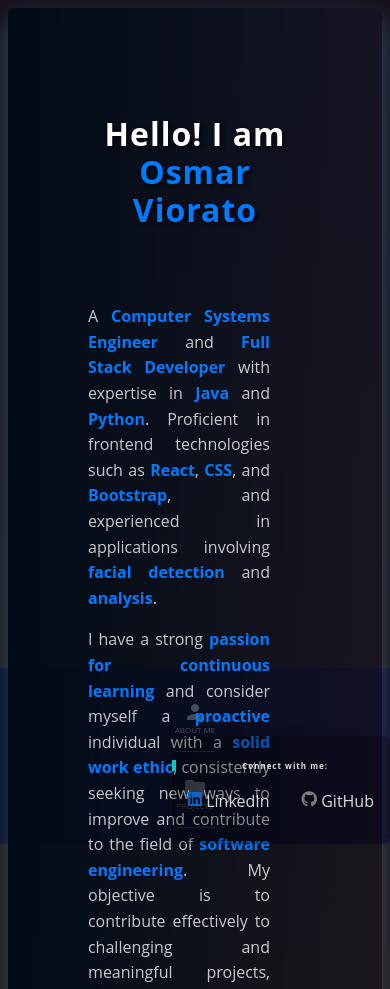
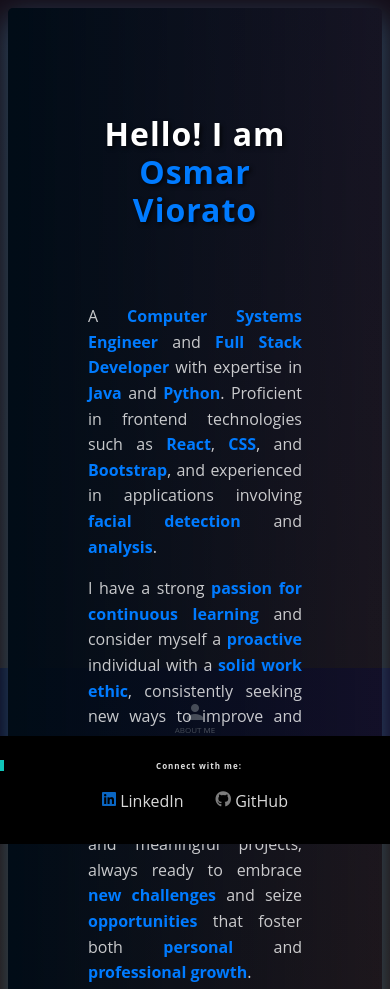
Before and after one commit to osmar-mhd/osmar-mhd.github.io, a plain HTML site: page index.html in a window 390 px wide. Shown: the top 989 px of the page. Drawn offline with Linux system fonts and the light colour scheme.

Commit message:
flex home

```diff
--- a/assets/css/styles.css
+++ b/assets/css/styles.css
@@ -29,13 +29,49 @@ header {
     main {
         margin-left: 5em;
     }
+
+    /* Content layout */
+
+    .content {
+        display: flex;
+        justify-content: space-between;
+        width: 100%;
+        margin-bottom: 5em;
+    }
+
+    /* Info left */
+
+    .info {
+        flex: 1;
+        margin-right: 2em; /* Space between info and skills */
+    }
+
+    /* Skills right */
+
+    .skills {
+        flex: 1;
+    }
+
+    /* Contact section fixed */
+
+    .contact {
+        position: fixed;
+        bottom: 0;
+        background-color: #000000;
+        text-align: center;
+        padding: 1em 0;
+        border-radius: 8px;
+        box-shadow: 0 -2px 10px rgba(0, 0, 0, 0.1);
+        right: 0;
+    }
+
 }
 
 /* Ajustes para pantallas medianas (iPads) */
 @media (max-width: 910px) {
     header {
+        width: 100%;
         padding: 0;
-        width: 100%;
         height: auto;
         position: fixed;
         top: auto;
@@ -47,9 +83,9 @@ header {
     footer,
     main {
         margin: auto;
+        padding: auto;
         width: auto;
         height: auto;
-        margin-bottom: auto;
         position: relative;
     }
 
@@ -58,13 +94,14 @@ header {
         justify-content: center; /* Centra los elementos */
     }
 
-    .info {
-        margin-right: 0; /* Elimina el margen derecho en pantallas pequeñas */
-        margin-bottom: 2em; /* Añade un margen inferior entre las secciones */
-    }
-
-    .skills {
-        margin-bottom: 2em; /* Añade margen inferior si es necesario */
+    .contact {
+        position: fixed;
+        bottom: 0;
+        width: 100%;
+        background-color: #000000;
+        text-align: center;
+        padding: 1em 0;
+        z-index: 1000;
     }
 }
 
@@ -143,41 +180,6 @@ section {
     margin-bottom: 2em;
 }
 
-/* Content layout */
-
-.content {
-    display: flex;
-    justify-content: space-between;
-    width: 100%;
-    margin-bottom: 5em;
-}
-
-/* Info left */
-
-.info {
-    flex: 1;
-    margin-right: 2em; /* Space between info and skills */
-}
-
-/* Skills right */
-
-.skills {
-    flex: 1;
-}
-
-/* Contact section fixed */
-
-.contact {
-    position: fixed;
-    bottom: 0;
-    background-color: #0000004b;
-    text-align: center;
-    padding: 1em 0;
-    border-radius: 8px;
-    box-shadow: 0 -2px 10px rgba(0, 0, 0, 0.1);
-    right: 0;
-}
-
 /* Estilos para el h1 */
 
 h1 {
@@ -223,13 +225,6 @@ ul.connect li {
 ul.tech-skills li {
     display: block;
     margin-bottom: 5px;
-}
-
-ul.connect {
-    list-style: none;
-    padding: 0;
-    display: flex;
-    justify-content: center;
 }
 
 ul.connect li {
```
